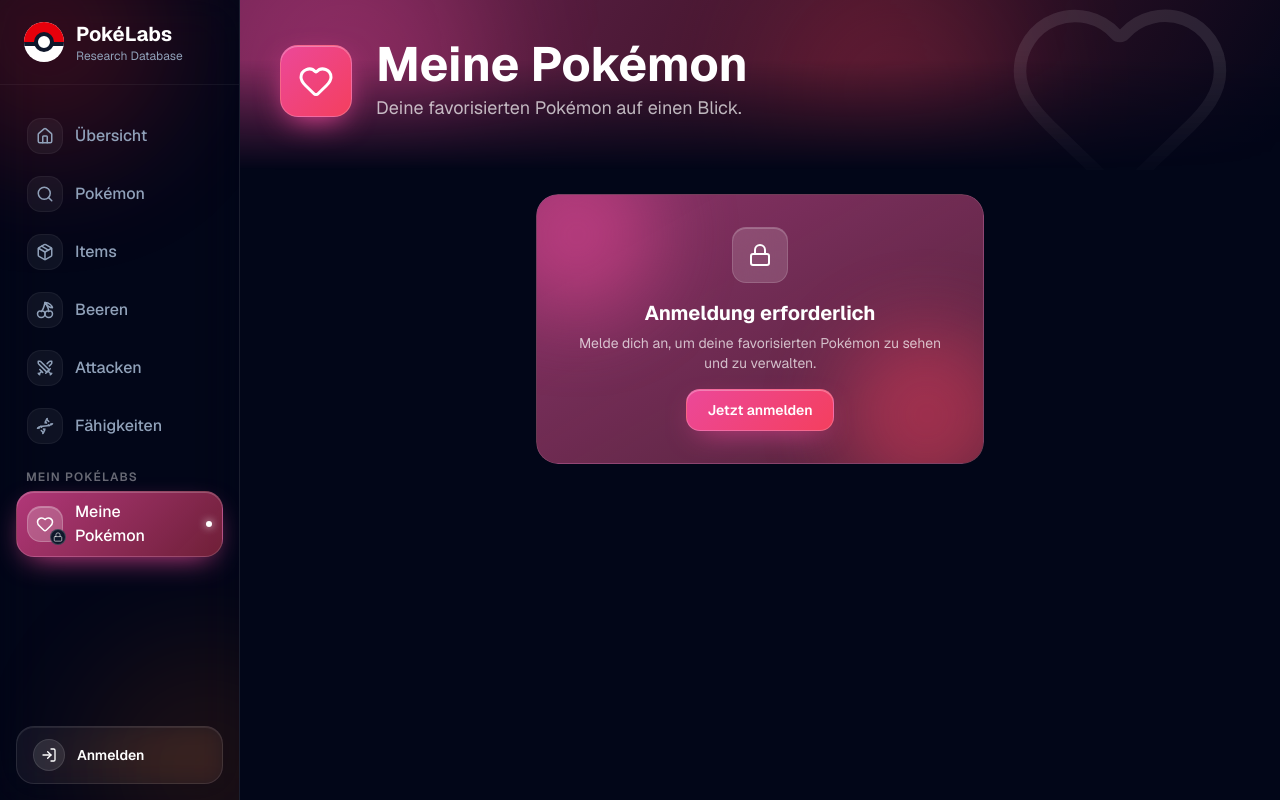
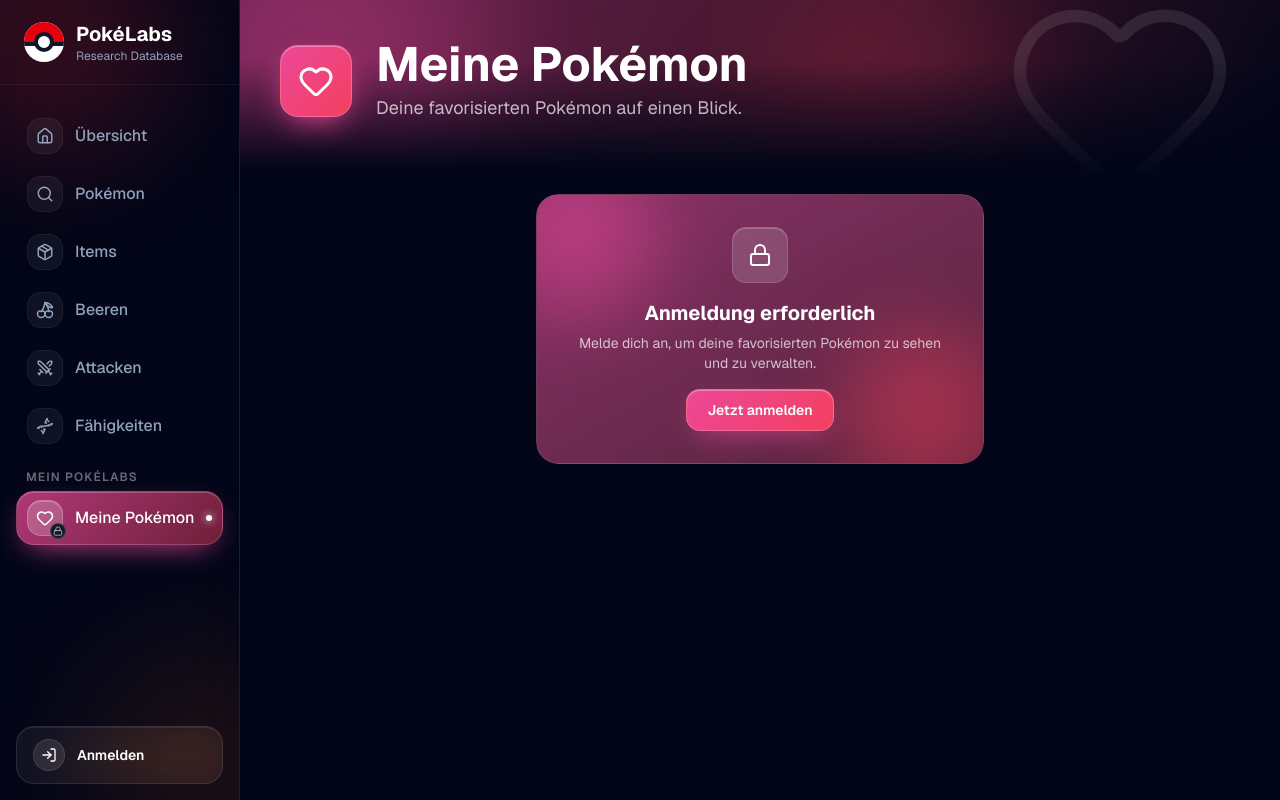
Before and after one commit to andrelebioda/pokedex, a Next.js app: page /meine-pokemon in a window 1280 px wide. Built offline with nearby package versions, Linux system fonts and the light colour scheme; no server answers.

Commit message:
fix active state in navigation

```diff
--- a/components/layout/Navigation.tsx
+++ b/components/layout/Navigation.tsx
@@ -13,7 +13,13 @@
 
   if (status === "loading") {
     return (
-      <div className={variant === "compact" ? "size-9 animate-pulse rounded-xl border border-white/10 bg-white/5" : "h-[60px] animate-pulse rounded-2xl border border-white/10 bg-white/5"} />
+      <div
+        className={
+          variant === "compact"
+            ? "size-9 animate-pulse rounded-xl border border-white/10 bg-white/5"
+            : "h-[60px] animate-pulse rounded-2xl border border-white/10 bg-white/5"
+        }
+      />
     );
   }
 
@@ -92,9 +98,7 @@
 
         return (
           <div key={item.href}>
-            {item.groupLabel && (
-              <p className="mt-4 mb-1.5 px-2.5 text-xs font-semibold tracking-widest text-white/40 uppercase">{item.groupLabel}</p>
-            )}
+            {item.groupLabel && <p className="mt-4 mb-1.5 px-2.5 text-xs font-semibold tracking-widest text-white/40 uppercase">{item.groupLabel}</p>}
 
             <Link
               href={item.href}
@@ -154,7 +158,7 @@
 
               <span className="font-medium">{item.name}</span>
 
-              {active && <span aria-hidden className="ml-auto size-1.5 rounded-full bg-white shadow-[0_0_8px_white]" />}
+              {active && <span aria-hidden className="ml-auto size-1.5 rounded-full bg-white shadow-[0_0_8px_white] absolute right-2.5" />}
             </Link>
           </div>
         );
```
